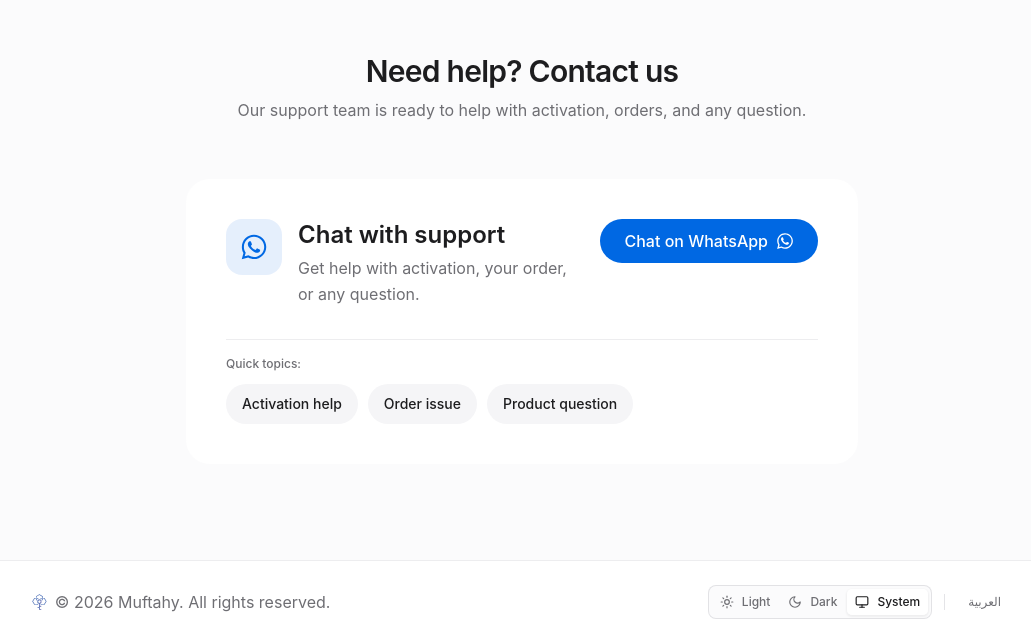
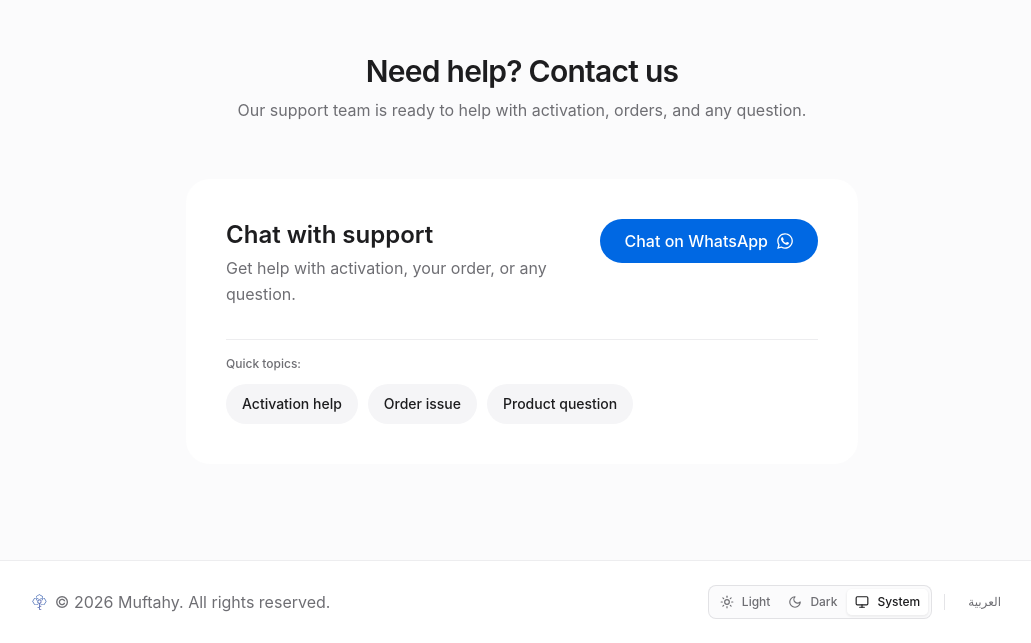
Before and after one commit to t0khyo/muftahy-fe, a React (Vite) app in the folder apps/storefront/: page /en in a window 1280 px wide. Shown: the part 4741-5384 px from the top of the page, without its empty margins (118-1149 px from the left). Built offline with nearby package versions, Linux system fonts and the light colour scheme.

Commit message:
refactor: remove whatsapp icon from support section component

```diff
--- a/apps/storefront/src/features/home/components/support-section.tsx
+++ b/apps/storefront/src/features/home/components/support-section.tsx
@@ -82,13 +82,7 @@ export function SupportSection({ config, className = '' }: SupportSectionProps)
         <div className="max-w-2xl mx-auto rounded-3xl p-6 sm:p-8 lg:p-10 bg-card border-0 shadow-none text-center sm:text-start flex flex-col gap-6 lg:gap-8">
           {/* Main Action Row */}
           <div className="flex flex-col sm:flex-row items-center sm:items-start gap-4 sm:gap-6 justify-between">
-            <div className="flex flex-col sm:flex-row items-center sm:items-start gap-4 text-center sm:text-start">
-              {/* 56px Rounded Icon Container */}
-              <div className="size-14 rounded-2xl bg-primary/10 text-primary flex items-center justify-center shrink-0">
-                <FaWhatsapp size={28} className="text-primary" />
-              </div>
-
-              <div>
+            <div className="text-center sm:text-start">
               <h3 className="text-xl sm:text-2xl font-semibold text-foreground">
                 {t('support.whatsapp.title' as never, {
                   ns: 'home',
@@ -103,7 +97,6 @@ export function SupportSection({ config, className = '' }: SupportSectionProps)
                     : 'Get help with activation, your order, or any question.',
                 })}
               </p>
-              </div>
             </div>
 
             {/* Primary Action Button */}
```
Lines whose indentation alone changed are shown as unchanged.
